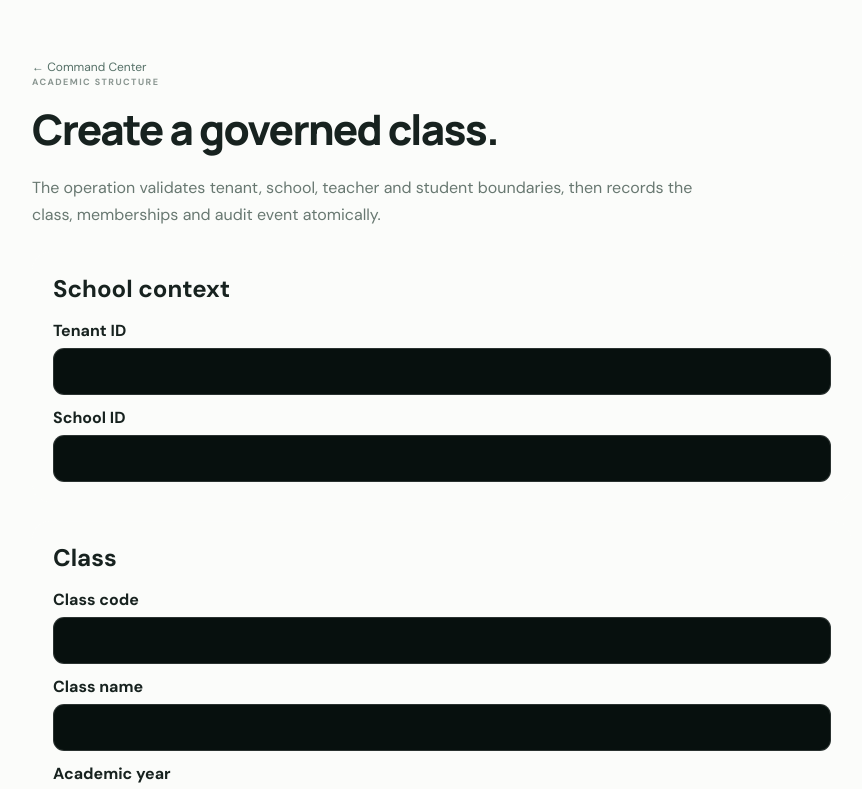
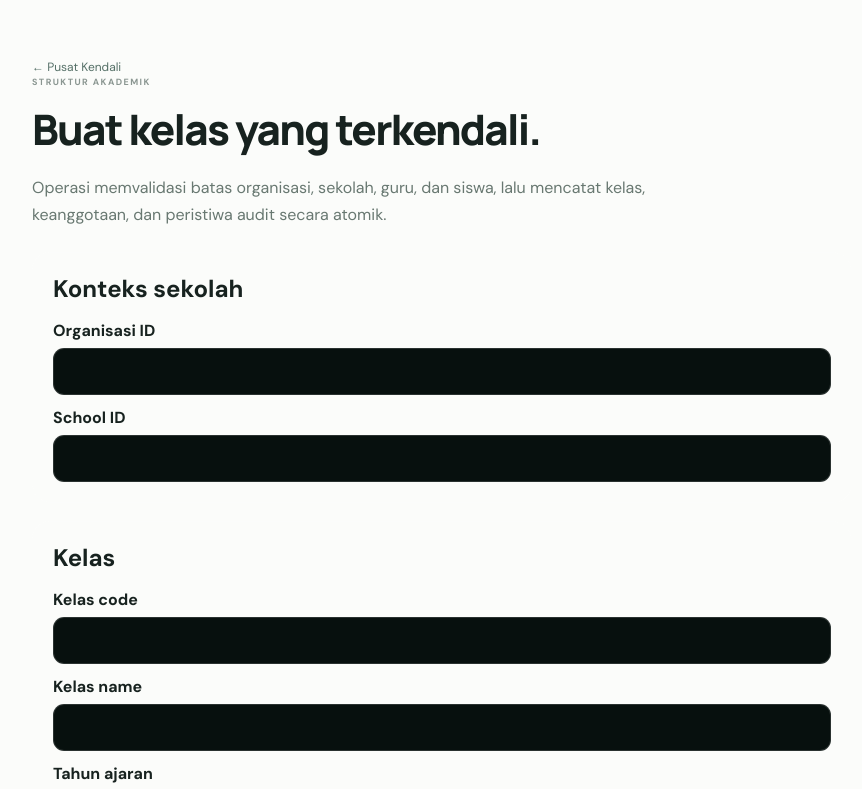
Before and after one commit to Yudi8377/EDUNEXUS, a Next.js app in the folder apps/web/: page /onboarding/class in a window 1280 px wide. Shown: the top 789 px of the page, without its empty margins (186-1048 px from the left). Built offline with nearby package versions, Linux system fonts and the light colour scheme.

Commit message:
feat(i18n): translate EDUNEXUS operational UI to Indonesian

```diff
--- a/apps/web/app/onboarding/class/page.tsx
+++ b/apps/web/app/onboarding/class/page.tsx
@@ -1,9 +1,9 @@
 "use client";
 import { FormEvent,useState } from "react";
 import { createClient } from "@/lib/supabase/client";
-export default function ClassOnboardingPage(){
+export default function KelasOnboardingPage(){
  const [f,setF]=useState({tenantId:"",schoolId:"",code:"",name:"",year:"",teacherId:"",studentIds:""});
  const [status,setStatus]=useState("");const [busy,setBusy]=useState(false);const set=(k:string,v:string)=>setF(x=>({...x,[k]:v}));
- async function submit(e:FormEvent){e.preventDefault();setBusy(true);setStatus("");const s=createClient();const ids=f.studentIds.split(",").map(x=>x.trim()).filter(Boolean);const {data,error}=await s.rpc("onboard_class",{p_tenant_id:f.tenantId,p_school_id:f.schoolId,p_code:f.code,p_name:f.name,p_academic_year:f.year||null,p_homeroom_teacher_id:f.teacherId||null,p_student_ids:ids});setStatus(error?error.message:`Class created: ${data.class_id} · students: ${data.student_count}`);setBusy(false)}
- return <main className="simple-page"><a href="/">← Command Center</a><p className="eyebrow">ACADEMIC STRUCTURE</p><h1>Create a governed class.</h1><p className="lede">The operation validates tenant, school, teacher and student boundaries, then records the class, memberships and audit event atomically.</p><form className="onboarding-form" onSubmit={submit}><section><h2>School context</h2><label>Tenant ID<input required value={f.tenantId} onChange={e=>set("tenantId",e.target.value)}/></label><label>School ID<input required value={f.schoolId} onChange={e=>set("schoolId",e.target.value)}/></label></section><section><h2>Class</h2><label>Class code<input required value={f.code} onChange={e=>set("code",e.target.value)}/></label><label>Class name<input required value={f.name} onChange={e=>set("name",e.target.value)}/></label><label>Academic year<input value={f.year} onChange={e=>set("year",e.target.value)}/></label><label>Homeroom teacher ID<input value={f.teacherId} onChange={e=>set("teacherId",e.target.value)}/></label><label>Student IDs (comma separated)<textarea value={f.studentIds} onChange={e=>set("studentIds",e.target.value)}/></label></section>{status&&<div className="auth-error" role="status">{status}</div>}<button disabled={busy}>{busy?"Saving…":"Create class"}</button></form></main>
+ async function submit(e:FormEvent){e.preventDefault();setBusy(true);setStatus("");const s=createClient();const ids=f.studentIds.split(",").map(x=>x.trim()).filter(Boolean);const {data,error}=await s.rpc("onboard_class",{p_tenant_id:f.tenantId,p_school_id:f.schoolId,p_code:f.code,p_name:f.name,p_academic_year:f.year||null,p_homeroom_teacher_id:f.teacherId||null,p_student_ids:ids});setStatus(error?error.message:`Kelas created: ${data.class_id} · siswa: ${data.student_count}`);setBusy(false)}
+ return <main className="simple-page"><a href="/">← Pusat Kendali</a><p className="eyebrow">STRUKTUR AKADEMIK</p><h1>Buat kelas yang terkendali.</h1><p className="lede">Operasi memvalidasi batas organisasi, sekolah, guru, dan siswa, lalu mencatat kelas, keanggotaan, dan peristiwa audit secara atomik.</p><form className="onboarding-form" onSubmit={submit}><section><h2>Konteks sekolah</h2><label>Organisasi ID<input required value={f.tenantId} onChange={e=>set("tenantId",e.target.value)}/></label><label>School ID<input required value={f.schoolId} onChange={e=>set("schoolId",e.target.value)}/></label></section><section><h2>Kelas</h2><label>Kelas code<input required value={f.code} onChange={e=>set("code",e.target.value)}/></label><label>Kelas name<input required value={f.name} onChange={e=>set("name",e.target.value)}/></label><label>Tahun ajaran<input value={f.year} onChange={e=>set("year",e.target.value)}/></label><label>ID wali kelas<input value={f.teacherId} onChange={e=>set("teacherId",e.target.value)}/></label><label>ID Siswas (comma separated)<textarea value={f.studentIds} onChange={e=>set("studentIds",e.target.value)}/></label></section>{status&&<div className="auth-error" role="status">{status}</div>}<button disabled={busy}>{busy?"Menyimpan…":"Buat kelas"}</button></form></main>
 }
```
